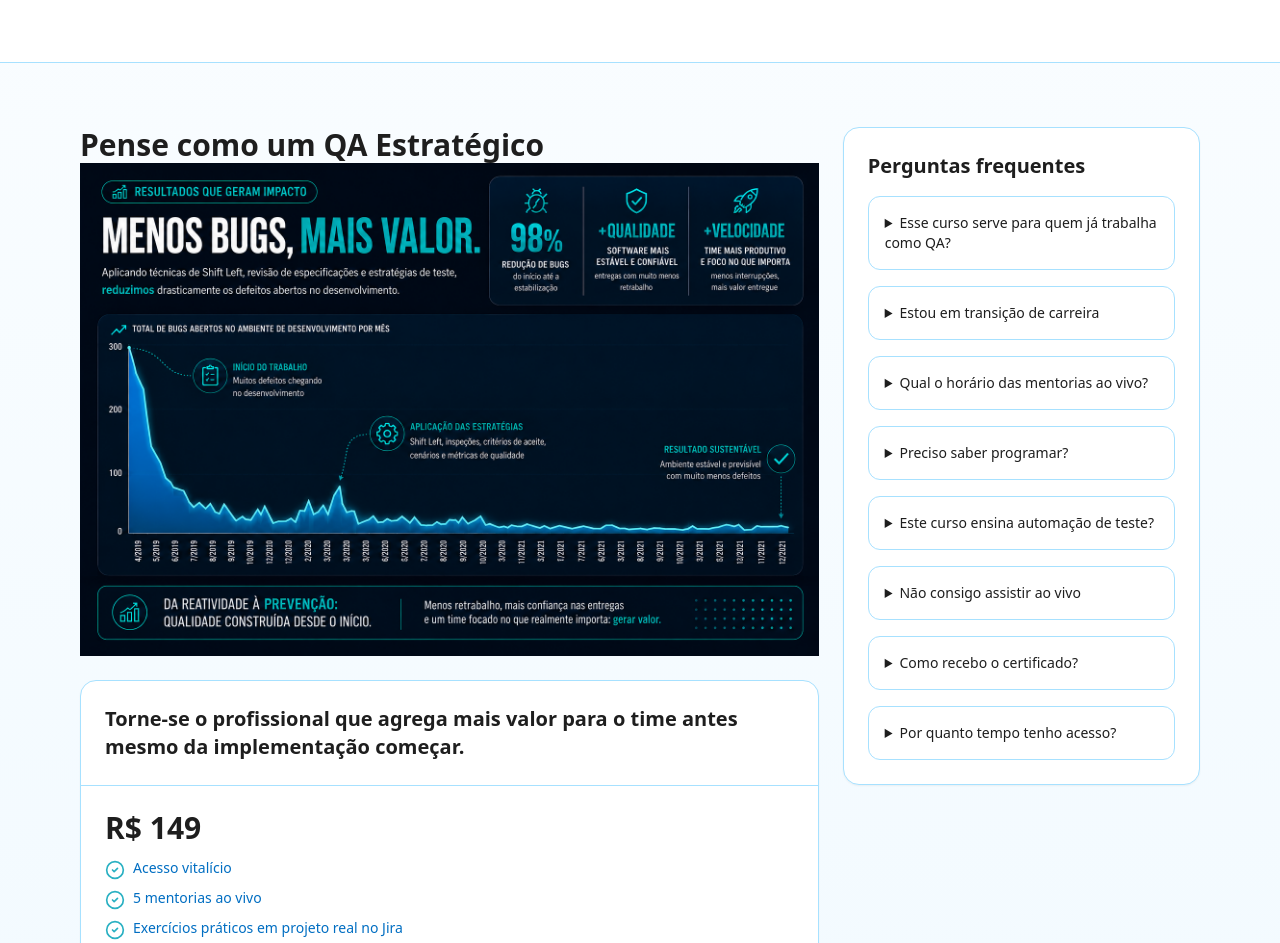
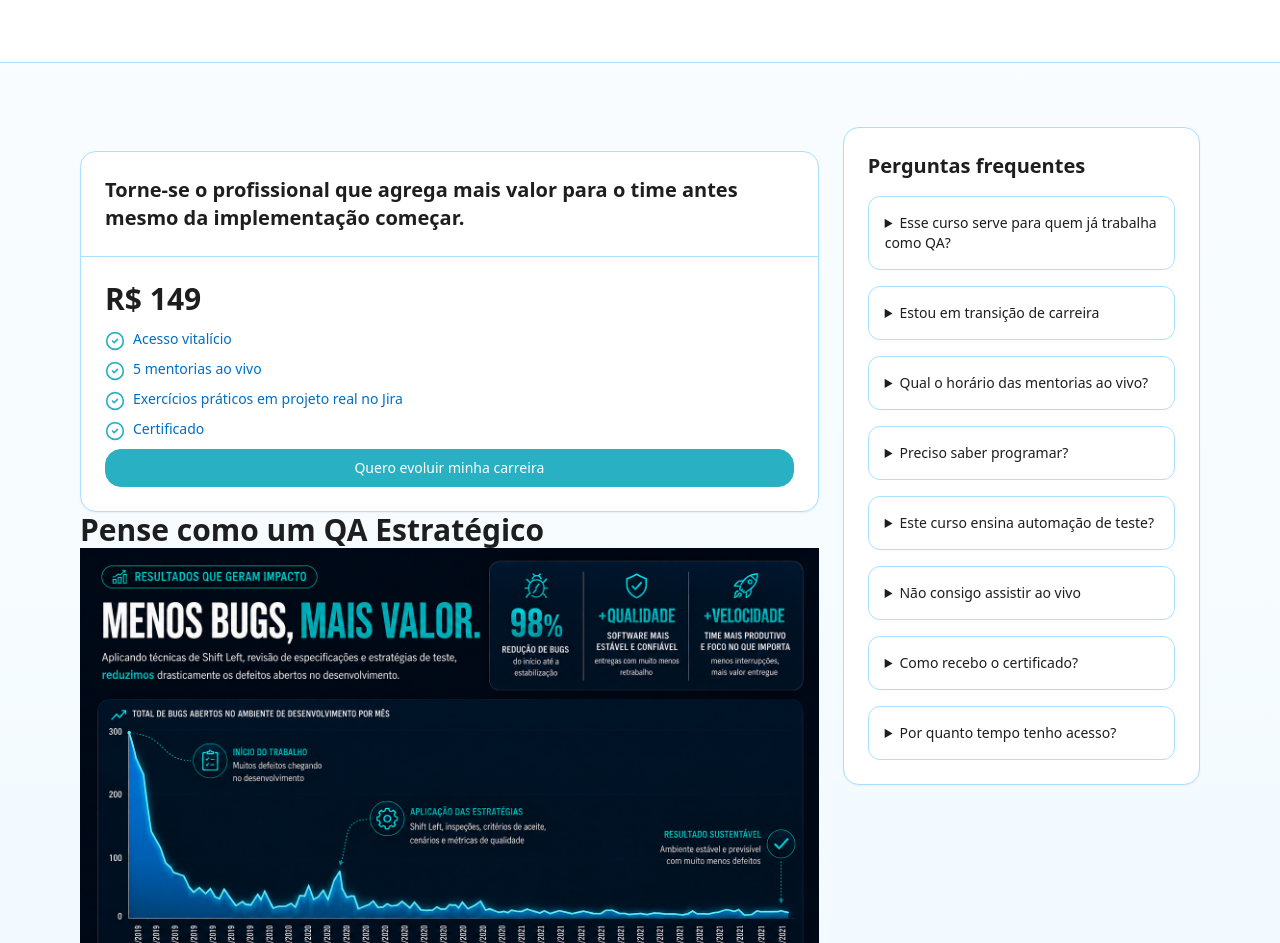
Before and after one commit to carolsprak/cursos, a React (Vite) app: page / in a window 1280 px wide. Shown: the part 4089-5032 px from the top of the page. Built offline with nearby package versions, Linux system fonts and the light colour scheme.

Commit message:
Reorganize content in App.jsx section

```diff
--- a/src/App.jsx
+++ b/src/App.jsx
@@ -389,8 +389,7 @@ export default function LandingCursoTesteBasico() {
       <section id="matricula" className="py-16">
         <div className="max-w-6xl mx-auto px-4 grid lg:grid-cols-3 gap-6 items-start">
           <motion.div {...fadeUp} className="lg:col-span-2">
-            <h2 className="text-2xl md:text-3xl font-bold">Pense como um QA Estratégico</h2>
-            <img src={RESULTADO} alt="Resultado do trabalho realizado" className="h-full w-full object-cover" />
+
             <div className="grid md:grid-cols-1 gap-6 mt-6">
               <Card className="rounded-2xl">
                 <CardHeader>
@@ -406,9 +405,9 @@ export default function LandingCursoTesteBasico() {
                   <a href="https://pay.hotmart.com/D93730200N"><Button className="w-full rounded-2xl mt-2">Quero evoluir minha carreira</Button></a>
                 </CardContent>
               </Card>
-
-
             </div>
+            <h2 className="text-2xl md:text-3xl font-bold">Pense como um QA Estratégico</h2>
+            <img src={RESULTADO} alt="Resultado do trabalho realizado" className="h-full w-full object-cover" />
           </motion.div>
 
           {/* FAQ */}
```
